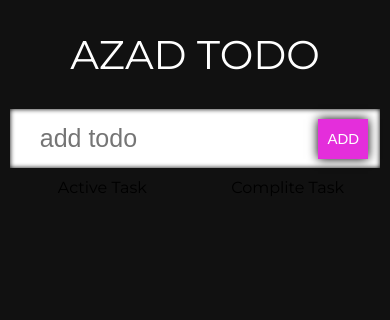
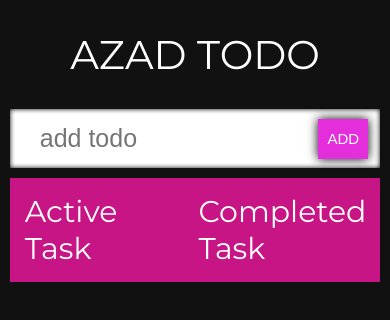
Before and after one commit to mrazadtamal/React-Typescript-with-Project, a React (Create React App) app: page / in a window 390 px wide. Shown: the top 320 px of the page. Built offline with nearby package versions, Linux system fonts and the light colour scheme.

Commit message:
80% done

```diff
--- a/src/components/TodoList.tsx
+++ b/src/components/TodoList.tsx
@@ -24,7 +24,7 @@ const TodoList: React.FC<props> = ({ todos, setTodos }) => {
         ))}
       </div>
       <div className="todos romove">
-        <span className="todoHeading">Complite Task</span>
+        <span className="todoHeading">Completed Task</span>
         {todos?.map((todo) => (
           <SingleTodo
             todos={todos}
--- a/src/components/style.css
+++ b/src/components/style.css
@@ -53,14 +53,18 @@
 
 .todos {
   display: flex;
-  justify-content: space-evenly;
-  width: 90%;
-  flex-wrap: wrap;
+  flex-direction: column;
+  width: 47%;
+  padding: 15px;
+  background-color: mediumvioletred;
 }
 
+.todoHeading {
+  font-size: 30px;
+  color: white;
+}
 .todoSingle {
   display: flex;
-  width: 29.5%;
   border-radius: 5px;
   padding: 20px;
   margin-top: 15px;
@@ -84,12 +88,6 @@
   cursor: pointer;
 }
 
-@media (max-width: 1200px) {
-  .todoSingle {
-    width: 40%;
-  }
-}
-
 @media (max-width: 700px) {
   .input {
     width: 95%;
@@ -101,3 +99,9 @@
     width: 100%;
   }
 }
+
+@media (max-width: 1100px) {
+  .todos {
+    width: 45%;
+  }
+}
```
